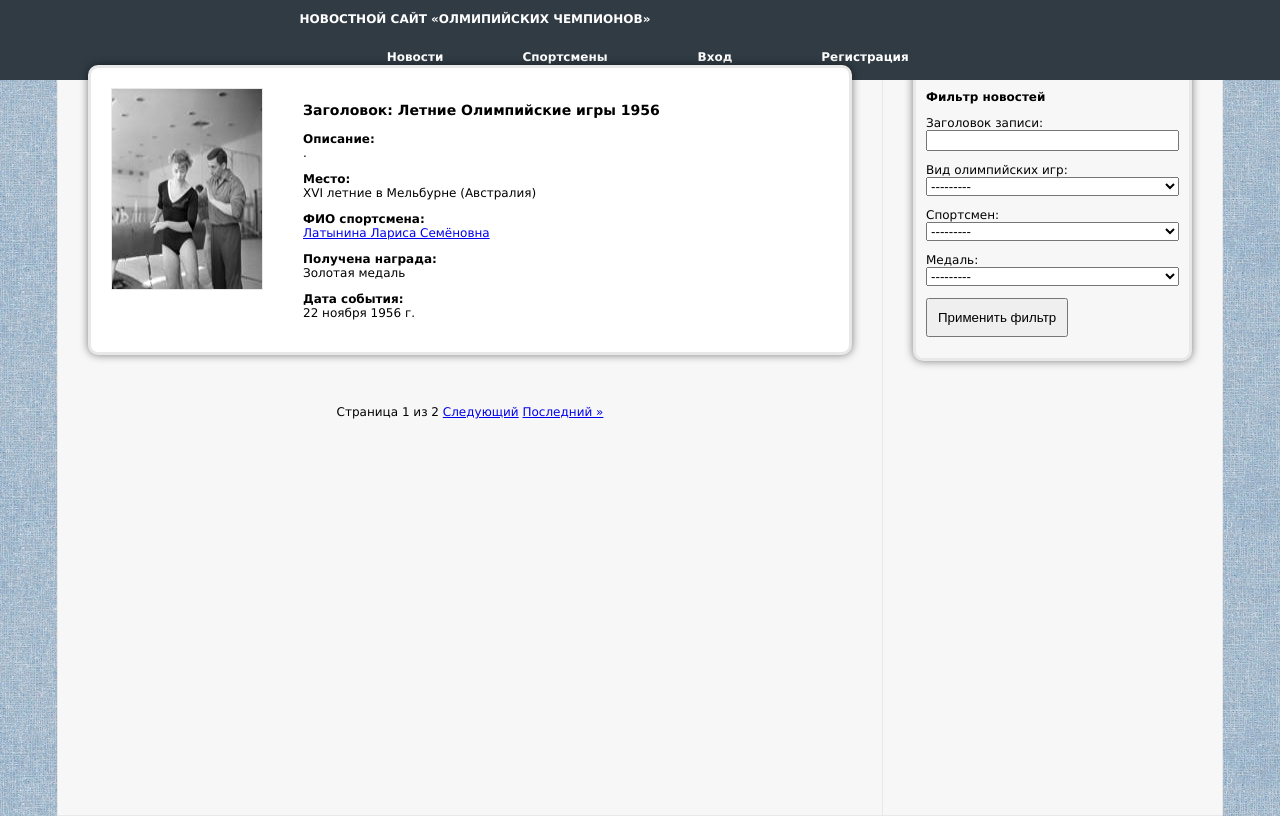
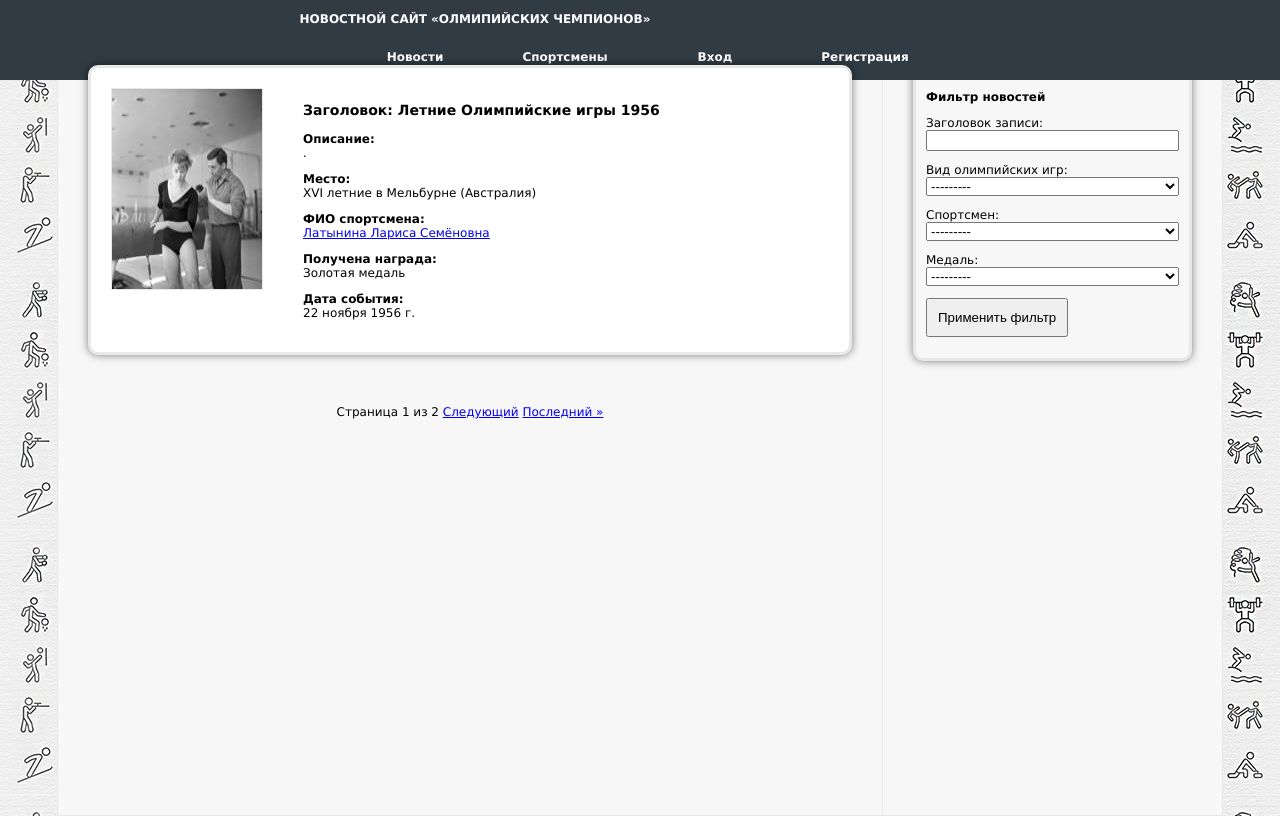
Before and after one commit to Latyshevdp72rus/Latyshevdp_WEB12, a Django app: page /news/ in a window 1280 px wide. Run offline with Django 4.2, Linux system fonts and the light colour scheme; data comes from the database, SQL or seed files in the repository.

```diff
--- a/news_olimp_champions/static/css/main.css
+++ b/news_olimp_champions/static/css/main.css
@@ -1,7 +1,7 @@
 body {
     margin: 0px;
     padding: 0px;
-    background-image: url("../img/background1.jpg");
+    background-image: url("../img/background1.png");
     background-repeat: repeat;
     font-family: Verdana;
     font-size: 12;
```
Also changed, not shown: news_olimp_champions/static/img/background1.png (added).
